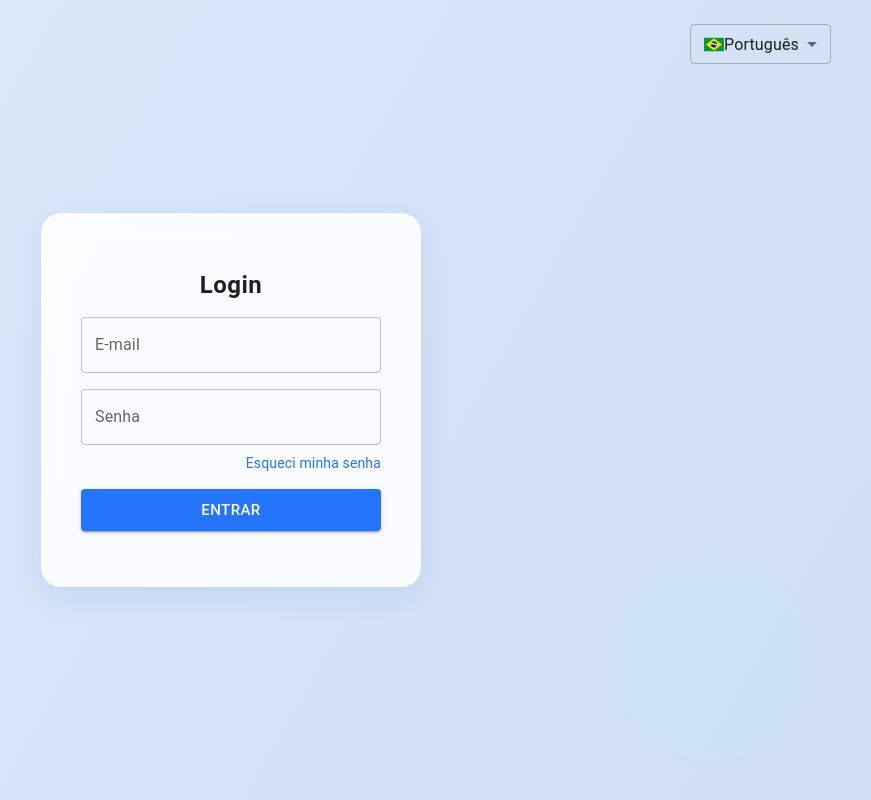
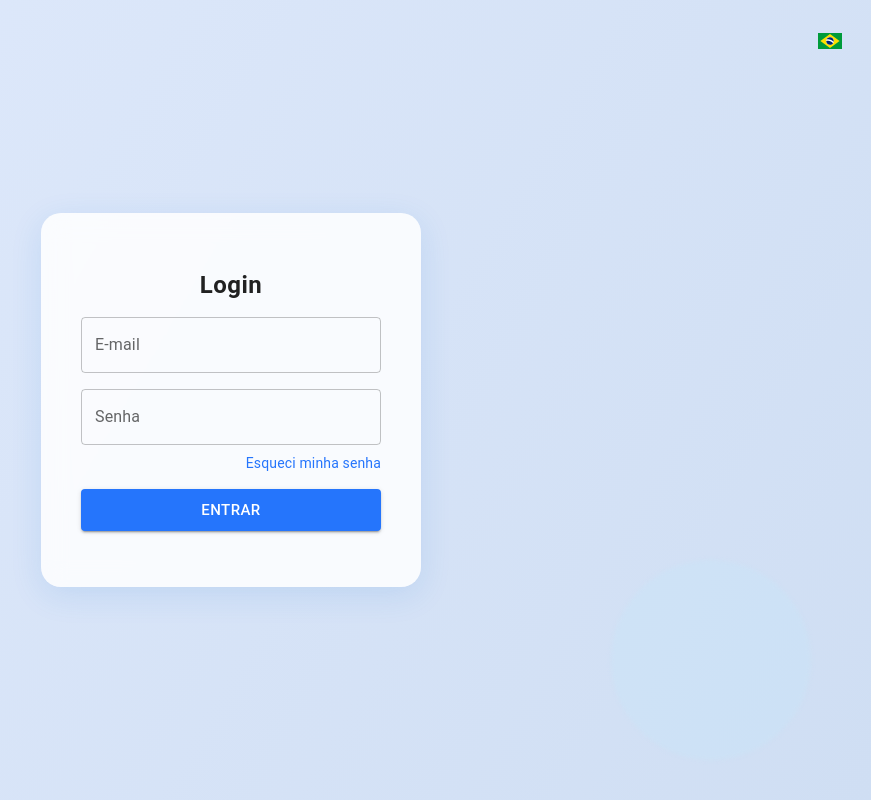
Before and after one commit to victtorvpb/prayer-system-frontend, a React (Vite) app: page /login in a window 1280 px wide. Shown: the whole page, without its empty margins (409-1280 px from the left). Built offline with nearby package versions, Linux system fonts and the light colour scheme; some icons are missing.

Commit message:
Refatora o componente LanguageSelector para utilizar um menu suspenso com ícones de bandeira e implementa um hook personalizado useLanguage para gerenciar a seleção de idioma e persistência no localStorage. A mudança melhora a usabilidade e a organização do código.

```diff
--- a/src/components/LanguageSelector.tsx
+++ b/src/components/LanguageSelector.tsx
@@ -1,52 +1,56 @@
-import React from "react";
-import { FormControl, Select, MenuItem } from "@mui/material";
-import type { SelectChangeEvent } from "@mui/material";
-import { useTranslation } from "react-i18next";
-import { BR, US, ES } from "country-flag-icons/react/3x2";
+import { IconButton, Menu, MenuItem } from "@mui/material";
+import { useState } from "react";
+import { useLanguage } from "../hooks/useLanguage";
+import { US, BR, ES } from "country-flag-icons/react/3x2";
 
-const LanguageSelector: React.FC = () => {
-  const { i18n } = useTranslation();
+const LANGUAGES = [
+  { code: "en", name: "English", flag: US },
+  { code: "pt", name: "Português", flag: BR },
+  { code: "es", name: "Español", flag: ES },
+];
 
-  const handleLanguageChange = (event: SelectChangeEvent<string>) => {
-    i18n.changeLanguage(event.target.value);
+export default function LanguageSelector() {
+  const [anchorEl, setAnchorEl] = useState<null | HTMLElement>(null);
+  const { currentLanguage, changeLanguage } = useLanguage();
+
+  const handleClick = (event: React.MouseEvent<HTMLElement>) => {
+    setAnchorEl(event.currentTarget);
   };
 
+  const handleClose = () => {
+    setAnchorEl(null);
+  };
+
+  const handleLanguageChange = (languageCode: string) => {
+    changeLanguage(languageCode);
+    handleClose();
+  };
+
+  const CurrentFlag =
+    LANGUAGES.find((lang) => lang.code === currentLanguage)?.flag || US;
+
   return (
-    <FormControl size="small" sx={{ minWidth: 120, mr: 2 }}>
-      <Select
-        value={i18n.language}
-        onChange={handleLanguageChange}
-        sx={{
-          "& .MuiSelect-select": {
-            display: "flex",
-            alignItems: "center",
-          },
-        }}
+    <>
+      <IconButton onClick={handleClick} size="small">
+        <CurrentFlag style={{ width: 24, height: 24 }} />
+      </IconButton>
+      <Menu
+        anchorEl={anchorEl}
+        open={Boolean(anchorEl)}
+        onClose={handleClose}
+        onClick={handleClose}
       >
-        <MenuItem
-          value="pt"
-          sx={{ display: "flex", alignItems: "center", gap: 1 }}
-        >
-          <BR title="Português" style={{ width: 20, height: 15 }} />
-          Português
-        </MenuItem>
-        <MenuItem
-          value="en"
-          sx={{ display: "flex", alignItems: "center", gap: 1 }}
-        >
-          <US title="English" style={{ width: 20, height: 15 }} />
-          English
-        </MenuItem>
-        <MenuItem
-          value="es"
-          sx={{ display: "flex", alignItems: "center", gap: 1 }}
-        >
-          <ES title="Español" style={{ width: 20, height: 15 }} />
-          Español
-        </MenuItem>
-      </Select>
-    </FormControl>
+        {LANGUAGES.map((language) => (
+          <MenuItem
+            key={language.code}
+            onClick={() => handleLanguageChange(language.code)}
+            selected={currentLanguage === language.code}
+          >
+            <language.flag style={{ width: 20, height: 20, marginRight: 8 }} />
+            {language.name}
+          </MenuItem>
+        ))}
+      </Menu>
+    </>
   );
-};
-
-export default LanguageSelector;
+}
--- /dev/null
+++ b/src/hooks/useLanguage.ts
@@ -0,0 +1,35 @@
+import { useCallback, useEffect } from "react";
+import { useTranslation } from "react-i18next";
+
+const LANGUAGE_KEY = "preferred_language";
+const DEFAULT_LANGUAGE = "pt";
+
+export function useLanguage() {
+  const { i18n } = useTranslation();
+
+  // Carrega o idioma salvo no localStorage ao iniciar
+  useEffect(() => {
+    const savedLanguage = localStorage.getItem(LANGUAGE_KEY);
+    if (savedLanguage) {
+      i18n.changeLanguage(savedLanguage);
+    } else {
+      // Se não houver idioma salvo, usa português como padrão
+      i18n.changeLanguage(DEFAULT_LANGUAGE);
+      localStorage.setItem(LANGUAGE_KEY, DEFAULT_LANGUAGE);
+    }
+  }, [i18n]);
+
+  // Função para mudar o idioma e salvar no localStorage
+  const changeLanguage = useCallback(
+    (language: string) => {
+      i18n.changeLanguage(language);
+      localStorage.setItem(LANGUAGE_KEY, language);
+    },
+    [i18n]
+  );
+
+  return {
+    currentLanguage: i18n.language,
+    changeLanguage,
+  };
+}
```
